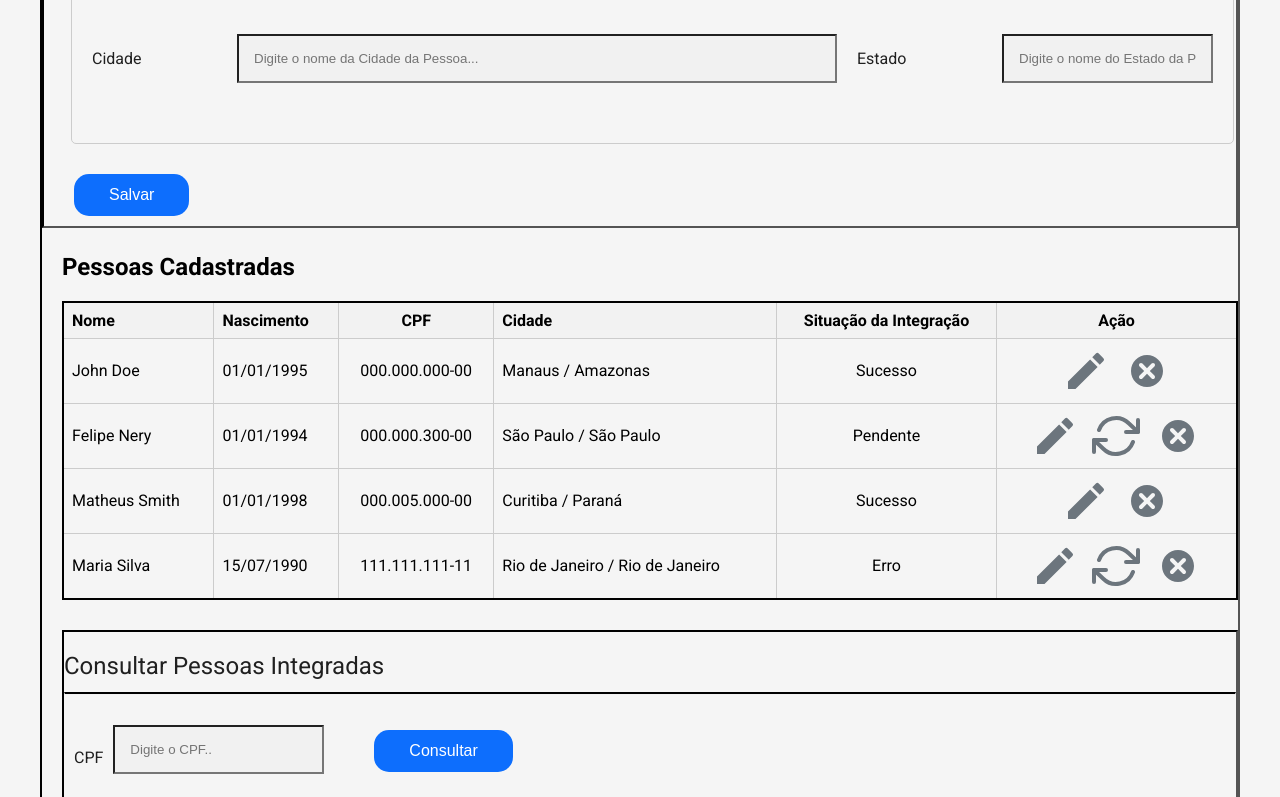
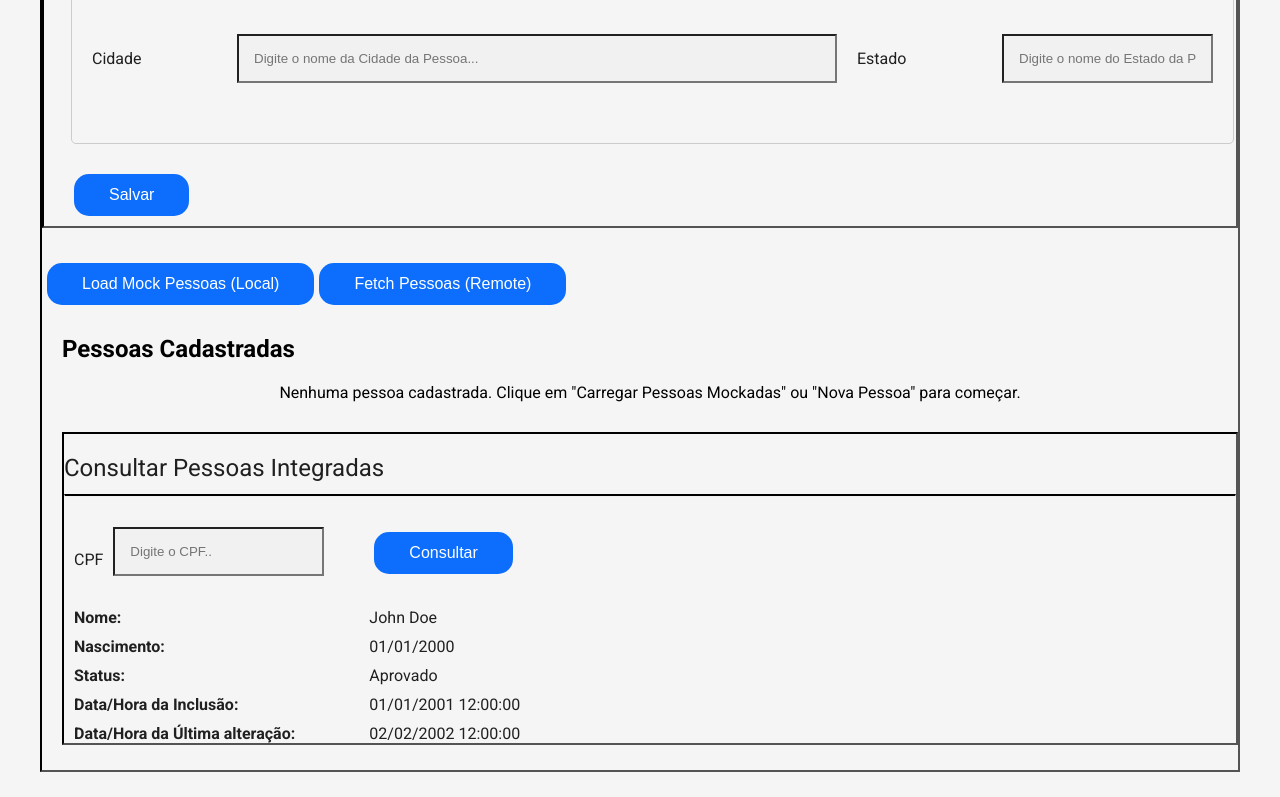
Before and after one commit to brs2025ep/gerenciador-de-pessoas, a React (Vite) app in the folder frontend/: page / in a window 1280 px wide. Shown: the part 604-1401 px from the top of the page. Built offline with nearby package versions, Linux system fonts and the light colour scheme.

Commit message:
refactor: add logic to call api service to create pessoa and fetch pessoas

```diff
--- a/frontend/src/App.jsx
+++ b/frontend/src/App.jsx
@@ -7,8 +7,11 @@ import PessoasIntegradasSearch from './component/PessoasIntegradasSearch';
 import apiService from './services/apiService';
 
 function App() {
+  const [pessoaToEdit, setPessoaToEdit] = useState(null);
+  const [mockPessoasList, setMockPessoasList] = useState([]);
 
-  const [mockPessoasList, setMockPessoasList] = useState([
+  const loadMockPessoas = () => {
+    const mockData = [
       {
         id: 1,
         nome: 'John Doe',
@@ -61,9 +64,18 @@ function App() {
         estado: 'Rio de Janeiro',
         status: 'Erro',
       },
-  ]);
+    ];
+    setMockPessoasList(mockData);
+    console.log('Pessoas mockadas carregadas com sucesso!');
+  };
 
-  const [pessoaToEdit, setPessoaToEdit] = useState(null);
+  const fetchPessoas = async () => {
+    const response = await apiService.getAllPessoas();
+    const newPessoasList = response;
+
+
+    setMockPessoasList(newPessoasList);
+  };
 
   const handleEditPessoa = (pessoaId) => {
     const pessoa = mockPessoasList.find((p) => p.id === pessoaId);
@@ -71,12 +83,19 @@ function App() {
     setPessoaToEdit(pessoa);
   };
 
+  const handleDeletePessoa = (pessoaId) => {
+    // In a real application, you would call apiService.deletePessoa(pessoaId)
+    // For now, we filter it out from the mock list
+    setMockPessoasList(mockPessoasList.filter((p) => p.id !== pessoaId));
+    console.log(`Pessoa com ID ${pessoaId} removida.`);
+  };
+
   const handleSubmitPessoa = async (editedPessoa) => {
     try {
       console.log("Pessoa cadastrada do App!");
       if (editedPessoa.id) { // Edição de uma pessoa existente
         // If formData has an ID, it means we are updating an existing pessoa
-        if (editedPessoa.id == -1) {
+        if (editedPessoa.id != -1) {
           await apiService.updatePessoa(editedPessoa.id, editedPessoa);
         }
         console.log('Pessoa atualizada:', editedPessoa);
@@ -88,18 +107,22 @@ function App() {
         );
       } else {
 
-        if (editedPessoa.nome == "222222222222222222222222222222") {
+        if (editedPessoa.nome != "222222222222222222222222222222") {
           const response = await apiService.createPessoa(editedPessoa);
-          console.log('Pessoa cadastrada:', response.data);
+          console.log('Pessoa cadastrada remotamente:', response.data);
         }
 
-        const newId = Math.max(...mockPessoasList.map((p) => p.id)) + 1;
+        let newId = Math.max(...mockPessoasList.map((p) => p.id)) + 1;
+
+        if (mockPessoasList.length === 0) {
+          newId = 1;
+        }
+
         const defaultStatus = 'Pendente';
         setMockPessoasList([...mockPessoasList, { ...editedPessoa, id: newId, status: defaultStatus }]);
       }
 
-      console.log("Pessoa cadastrada do App!");
-      console.log(mockPessoasList.length);
+      console.log("Pessoas length: ", mockPessoasList.length);
       setPessoaToEdit(null); // Vai limpar o formulário e remover a pessoa editada
     } catch (error) {
       console.error('Erro ao salvar pessoa:', error);
@@ -115,9 +138,14 @@ function App() {
           pessoaToEdit={pessoaToEdit}
           onSubmit={handleSubmitPessoa}
         />
+        <button
+          onClick={() => loadMockPessoas(null)}>Load Mock Pessoas (Local)</button>
+        <button
+          onClick={() => fetchPessoas(null)}>Fetch Pessoas (Remote)</button>
         <PessoasCadastradasList
           pessoas={mockPessoasList}
           onEdit={handleEditPessoa}
+          oDelete={handleDeletePessoa}
         />
         <PessoasIntegradasSearch />
       </div>
--- a/frontend/src/component/PessoasCadastradasList.jsx
+++ b/frontend/src/component/PessoasCadastradasList.jsx
@@ -1,3 +1,4 @@
+import React, { useState } from 'react'; // Importa useState
 import { MdEdit } from "react-icons/md";
 import { TiDelete } from "react-icons/ti";
 import { FiRefreshCw } from "react-icons/fi";
@@ -9,16 +10,48 @@ const formatCpf = (cpf) => {
 };
 
 function PessoasCadastradasList(
-  { pessoas, onEdit }
+  { pessoas, onEdit, onDelete }
 ) {
+
+  const [showConfirmModal, setShowConfirmModal] = useState(false);
+  const [pessoaToDeleteId, setPessoaToDeleteId] = useState(null);
 
   const handleActionClick = (actionType, pessoaId) => {
     console.log(`Teste! Ação: ${actionType}, ID da Pessoa: ${pessoaId}`);
   };
 
+  const handleDeleteClick = (pessoaId) => {
+    console.log("Iniciada ação para remover a pessoa de id:", pessoaId);
+
+    setPessoaToDeleteId(pessoaId); // Armazena o ID da pessoa
+    setShowConfirmModal(true);
+  }
+
+  const confirmDelete = () => {
+    if (pessoaToDeleteId !== null) {
+      console.log("Delete pessoa with id:", pessoaToDeleteId);
+      // Chama a função onDelete passada via props para o componente pai
+      if (onDelete) {
+        onDelete(pessoaToDeleteId);
+      }
+    }
+    setShowConfirmModal(false); // Fecha o modal
+    setPessoaToDeleteId(null); // Limpa o ID
+  };
+
+  const cancelDelete = () => {
+    setShowConfirmModal(false); // Fecha o modal
+    setPessoaToDeleteId(null); // Limpa o ID
+  };
+
   return (
     <div className="area-lists">
       <h2>Pessoas Cadastradas</h2>
+
+      {pessoas.length === 0 ? (
+        <p className="text-center text-gray-600">Nenhuma pessoa cadastrada. Clique em "Carregar Pessoas Mockadas" ou "Nova Pessoa" para começar.</p>
+      ): (
+      <div>
       <table >
         <thead>
           <tr>
@@ -62,7 +95,7 @@ function PessoasCadastradasList(
                 {/* Botão Remover */}
                 <TiDelete
                   className="action-icon" // Classe extra para remover
-                  onClick={() => handleActionClick('Remover', pessoa.id)}
+                  onClick={() => handleDeleteClick(pessoa.id)}
                   title="Remover"
                 />
 
@@ -71,8 +104,41 @@ function PessoasCadastradasList(
           ))}
         </tbody>
       </table>
+      </div>
+      )}
+
+
+    {showConfirmModal && (
+        <div className="fixed inset-0 bg-gray-600 bg-opacity-50 flex items-center justify-center z-50">
+          <div className="bg-white p-6 rounded-lg shadow-xl max-w-sm w-full">
+            <h3 className="text-lg font-bold mb-4">Confirmar Exclusão</h3>
+            <p className="mb-6">Tem certeza de que deseja excluir esta pessoa?</p>
+            <div className="flex justify-end space-x-4">
+              <button
+                onClick={cancelDelete}
+                className="px-4 py-2 bg-gray-300 text-gray-800 rounded-md hover:bg-gray-400"
+              >
+                Cancelar
+              </button>
+              <button
+                onClick={confirmDelete}
+                className="px-4 py-2 bg-red-600 text-white rounded-md hover:bg-red-700"
+              >
+                Confirmar
+              </button>
+            </div>
+          </div>
+        </div>
+      )}
     </div>
+
+
+
+
+
   );
+
+
 }
 
 export default PessoasCadastradasList;
```
Lines whose indentation alone changed are shown as unchanged.
